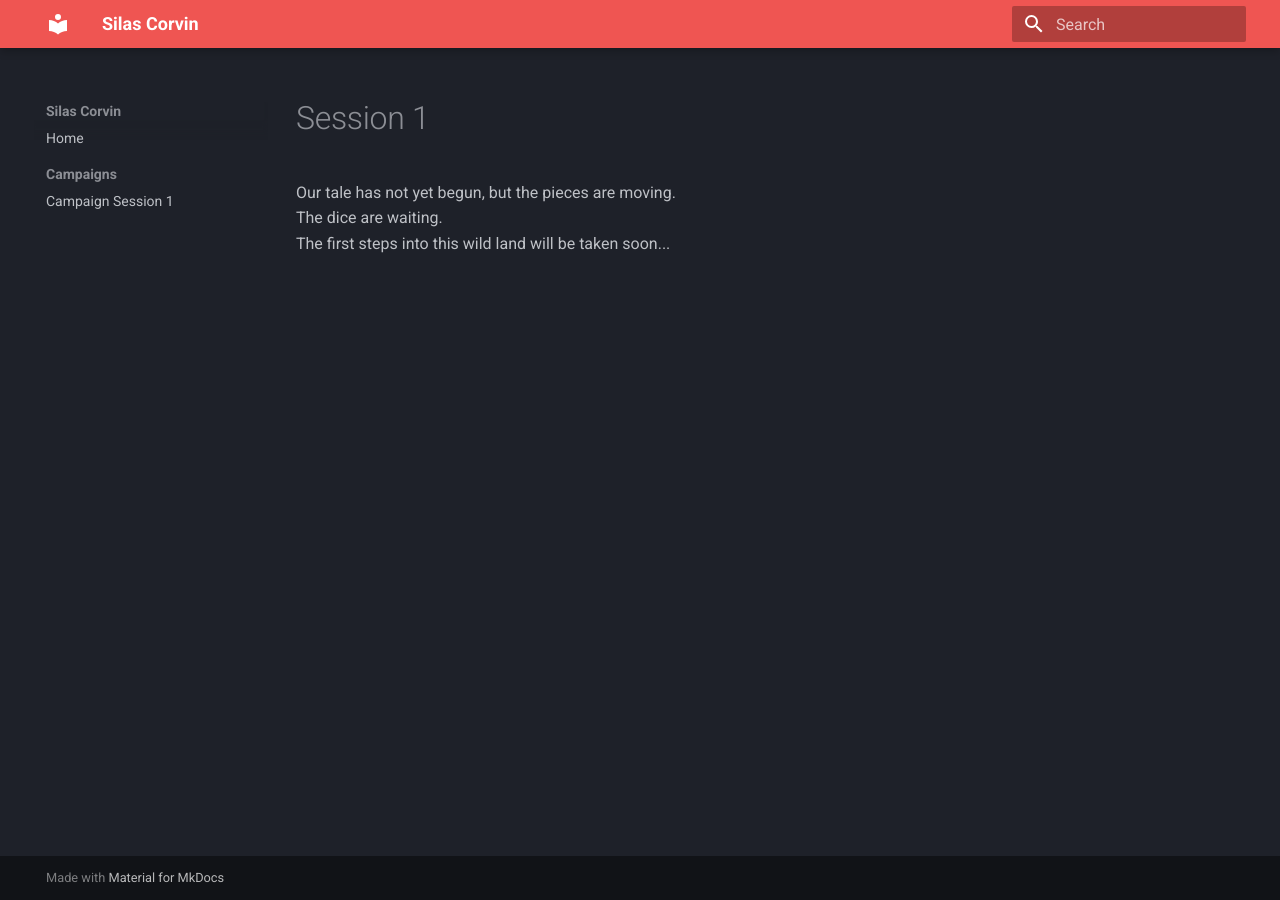
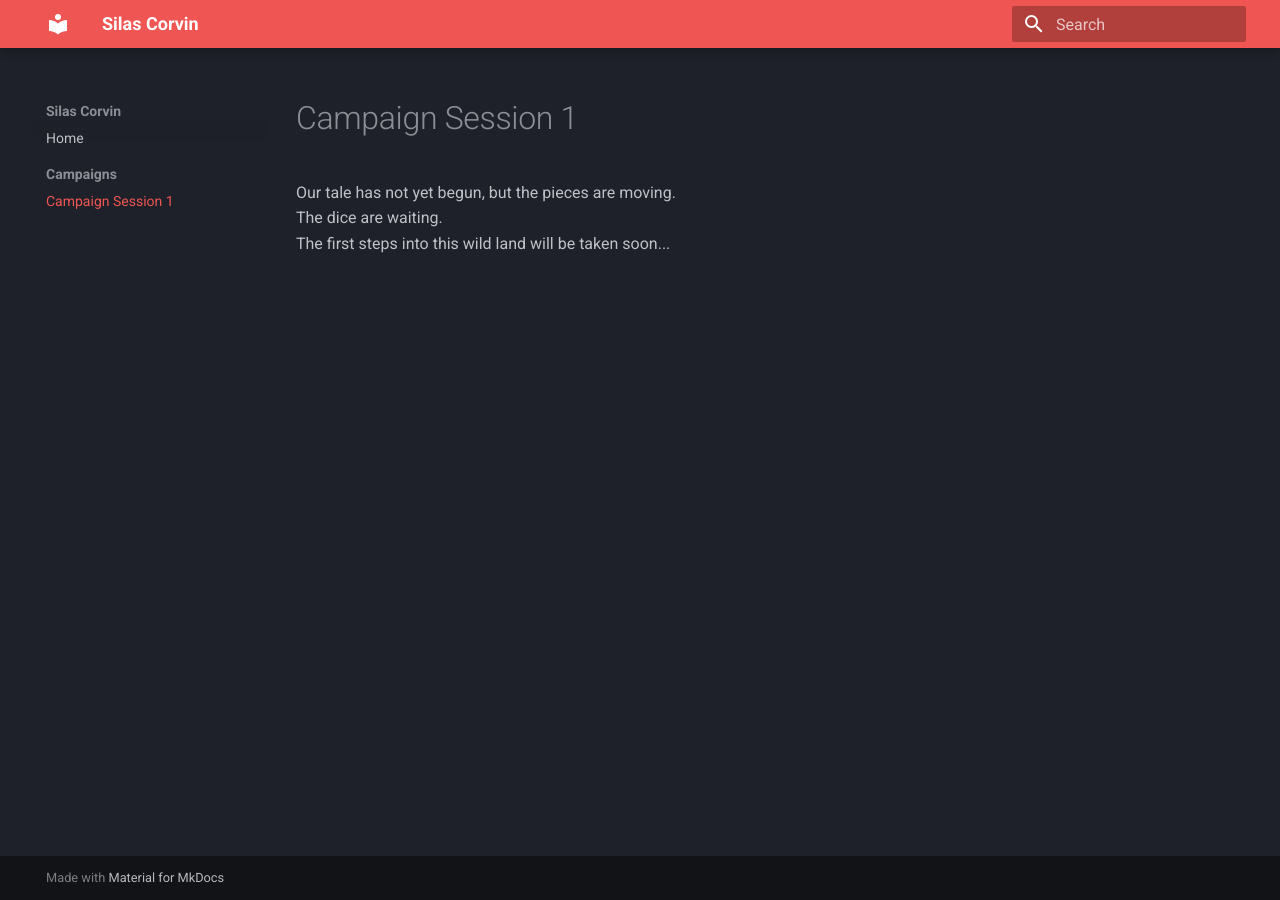
Before and after one commit to MGRayd/DnD-Terraveil, an MkDocs documentation site: the page built from docs/campaigns/Session 1.md, in a window 1280 px wide. Built offline with MkDocs 1.6.1 and Material for MkDocs 9.7.7, drawn with Linux system fonts in a browser that asks for light colours; some of the changed lines change nothing that is shown.

Commit message:
correction

```diff
--- a/mkdocs.yml
+++ b/mkdocs.yml
@@ -14,7 +14,7 @@ theme:
 nav:
   - Home: index.md
   - Campaigns:
-    - Campaign Session 1: campaigns/Campaign Session 1.md
+    - Campaign Session 1: campaigns/Session 1.md
 markdown_extensions:
   - admonition
   - toc:
```
